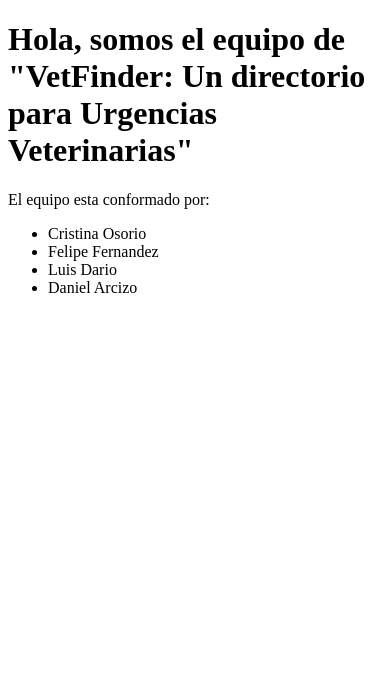
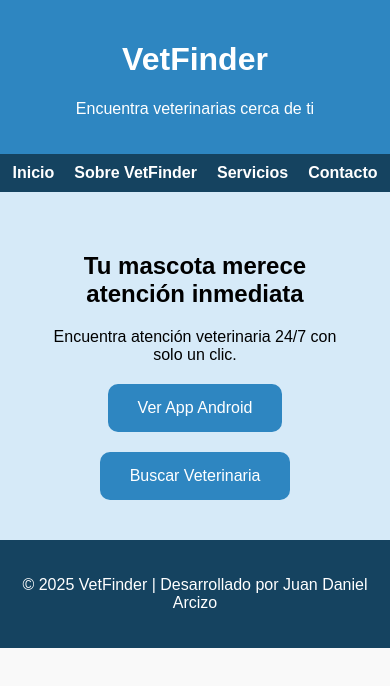
Before and after one commit to DaanielArcizo/Mi-sitio, a plain HTML site: page index.html in a window 390 px wide. Drawn offline with Linux system fonts and the light colour scheme.

Commit message:
index.html
Fase 3 – Implementación y estilo del sitio web

En esta fase se desarrolló el diseño visual responsivo del sitio VetFinder, siguiendo el wireframe planeado. El sitio fue construido utilizando HTML5 y CSS3, asegurando compatibilidad con computadoras y dispositivos móviles.

Se aplicaron cinco propiedades de CSS3:
- `font-family` para definir la tipografía del sitio.
- `background-color` para personalizar colores.
- `display: flex` para organizar elementos de navegación y botones.
- `padding` y `margin` para separación entre bloques.
- `@media` query para hacerlo responsivo en móviles.

```diff
--- a/index.html
+++ b/index.html
@@ -2,16 +2,98 @@
 <html lang="es">
 <head>
   <meta charset="UTF-8">
-  <title>Bienvenido a nuestro primer sitio web</title>
+  <meta name="viewport" content="width=device-width, initial-scale=1.0">
+  <title>VetFinder | Tu veterinaria al instante</title>
+  <style>
+    body {
+      font-family: Arial, sans-serif;
+      margin: 0;
+      padding: 0;
+      background-color: #f9f9f9;
+    }
+
+    header {
+      background-color: #2e86c1;
+      color: white;
+      padding: 20px;
+      text-align: center;
+    }
+
+    nav {
+      display: flex;
+      justify-content: center;
+      gap: 20px;
+      background-color: #154360;
+      padding: 10px;
+    }
+
+    nav a {
+      color: white;
+      text-decoration: none;
+      font-weight: bold;
+    }
+
+    .hero {
+      text-align: center;
+      padding: 40px;
+      background-color: #d6eaf8;
+    }
+
+    .botones {
+      display: flex;
+      justify-content: center;
+      gap: 20px;
+      margin-top: 20px;
+      flex-wrap: wrap;
+    }
+
+    .botones a {
+      background-color: #2e86c1;
+      color: white;
+      padding: 15px 30px;
+      border-radius: 10px;
+      text-decoration: none;
+    }
+
+    footer {
+      text-align: center;
+      padding: 20px;
+      background-color: #154360;
+      color: white;
+    }
+
+    @media (max-width: 600px) {
+      .botones {
+        flex-direction: column;
+        align-items: center;
+      }
+    }
+  </style>
 </head>
 <body>
-  <h1>Hola, somos el equipo de "VetFinder: Un directorio para Urgencias Veterinarias" </h1>
-  <p>El equipo esta conformado por: </p>
-  <ul>
-  <li>Cristina Osorio</li>
-  <li>Felipe Fernandez</li>
-  <li>Luis Dario</li>
-  <li>Daniel Arcizo</li>
-</ul>
+  <header>
+    <h1>VetFinder</h1>
+    <p>Encuentra veterinarias cerca de ti</p>
+  </header>
+
+  <nav>
+    <a href="#">Inicio</a>
+    <a href="#">Sobre VetFinder</a>
+    <a href="#">Servicios</a>
+    <a href="#">Contacto</a>
+  </nav>
+
+  <div class="hero">
+    <h2>Tu mascota merece atención inmediata</h2>
+    <p>Encuentra atención veterinaria 24/7 con solo un clic.</p>
+    <div class="botones">
+      <a href="#">Ver App Android</a>
+      <a href="#">Buscar Veterinaria</a>
+    </div>
+  </div>
+
+  <footer>
+    <p>© 2025 VetFinder | Desarrollado por Juan Daniel Arcizo</p>
+  </footer>
 </body>
 </html>
```
